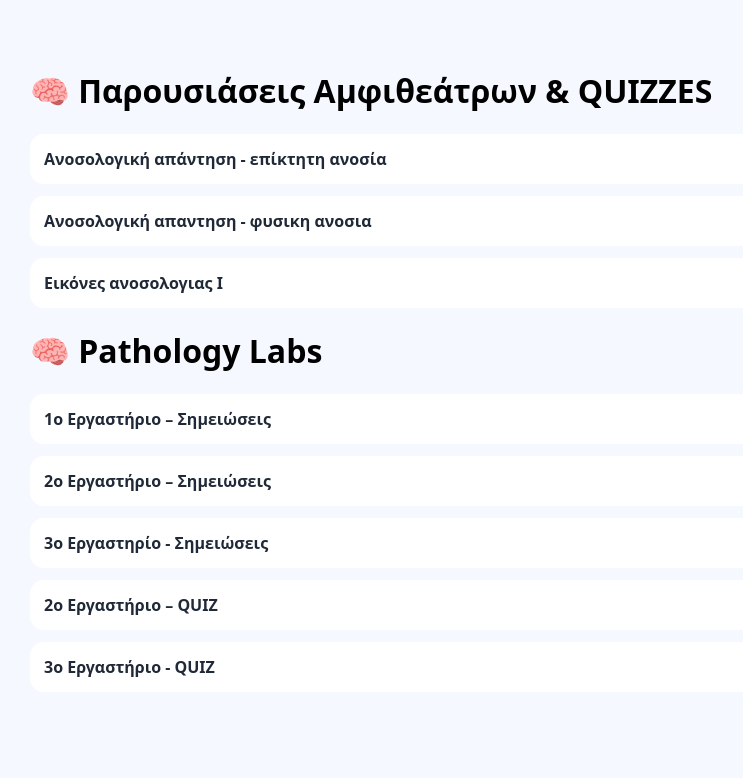
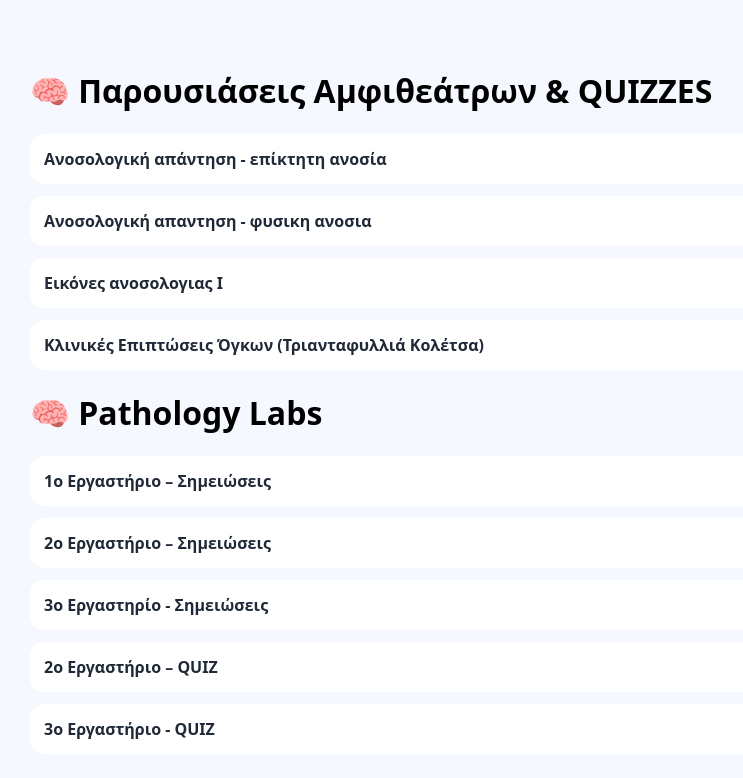
Before and after one commit to ChristianaMariaEleftheriou/Medicine-at-Aristotle-Uni, a plain HTML site: page ΠΑΘΑΝ.html in a window 1280 px wide. Shown: the whole page, without its empty margins (18-761 px from the left). Drawn offline with Linux system fonts and the light colour scheme.

Commit message:
Add link to quiz on clinical effects of tumors

```diff
--- a/ΠΑΘΑΝ.html
+++ b/ΠΑΘΑΝ.html
@@ -15,6 +15,7 @@ text-decoration:none;font-weight:700;color:#1f2937}
 <a href="Ανοσολογική απάντηση - επίκτητη ανοσία.html">Ανοσολογική απάντηση - επίκτητη ανοσία</a>
 <a href="Ανοσολογική απαντηση - φυσικη ανοσια.html">Ανοσολογική απαντηση - φυσικη ανοσια</a>
 <a href="Εικόνες ανοσολογιας Ι.html">Εικόνες ανοσολογιας Ι</a>
+<a href="quiz_ogkoi.html">Κλινικές Επιπτώσεις Όγκων (Τριανταφυλλιά Κολέτσα)</a>
 <h1>🧠 Pathology Labs</h1>
 <a href="ΕΡΓ1.html">1ο Εργαστήριο – Σημειώσεις</a>
 <a href="ΕΡΓ2.html">2ο Εργαστήριο – Σημειώσεις</a>
```
